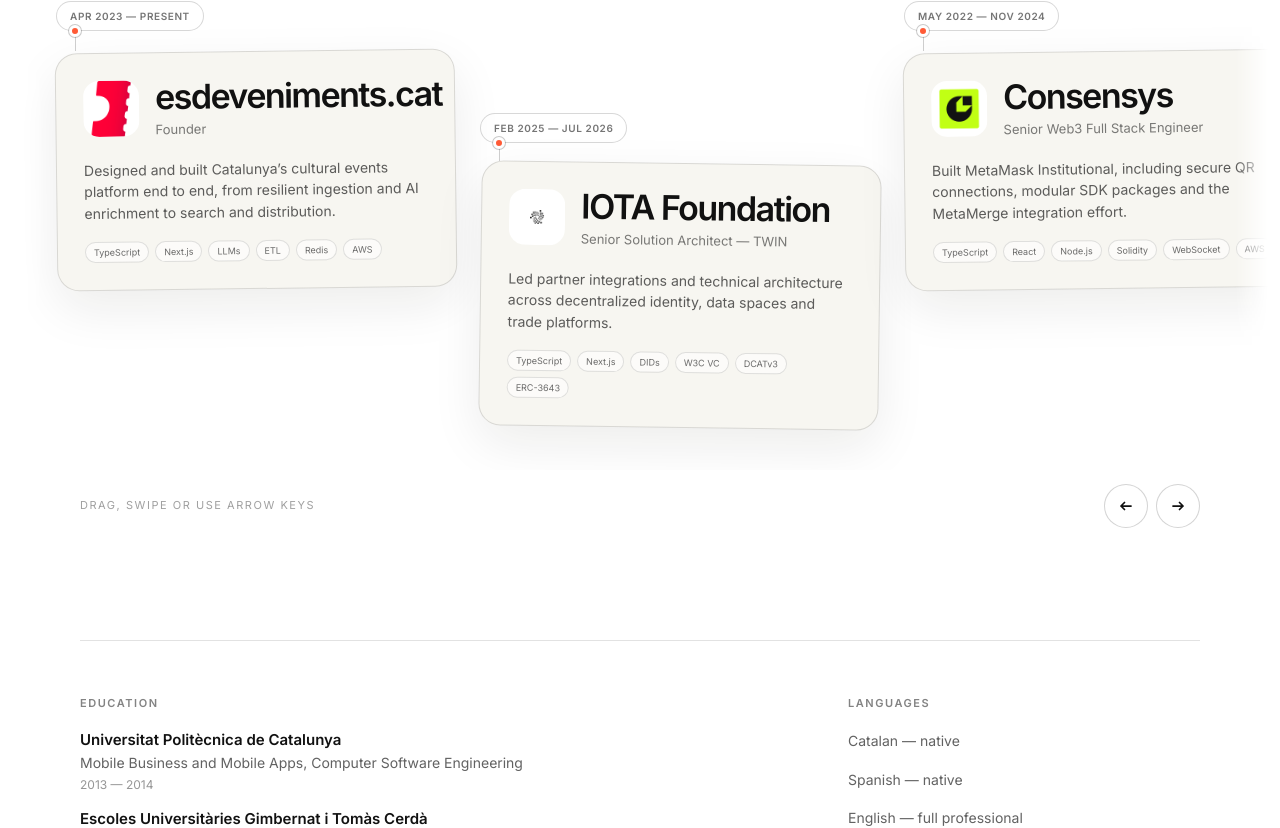
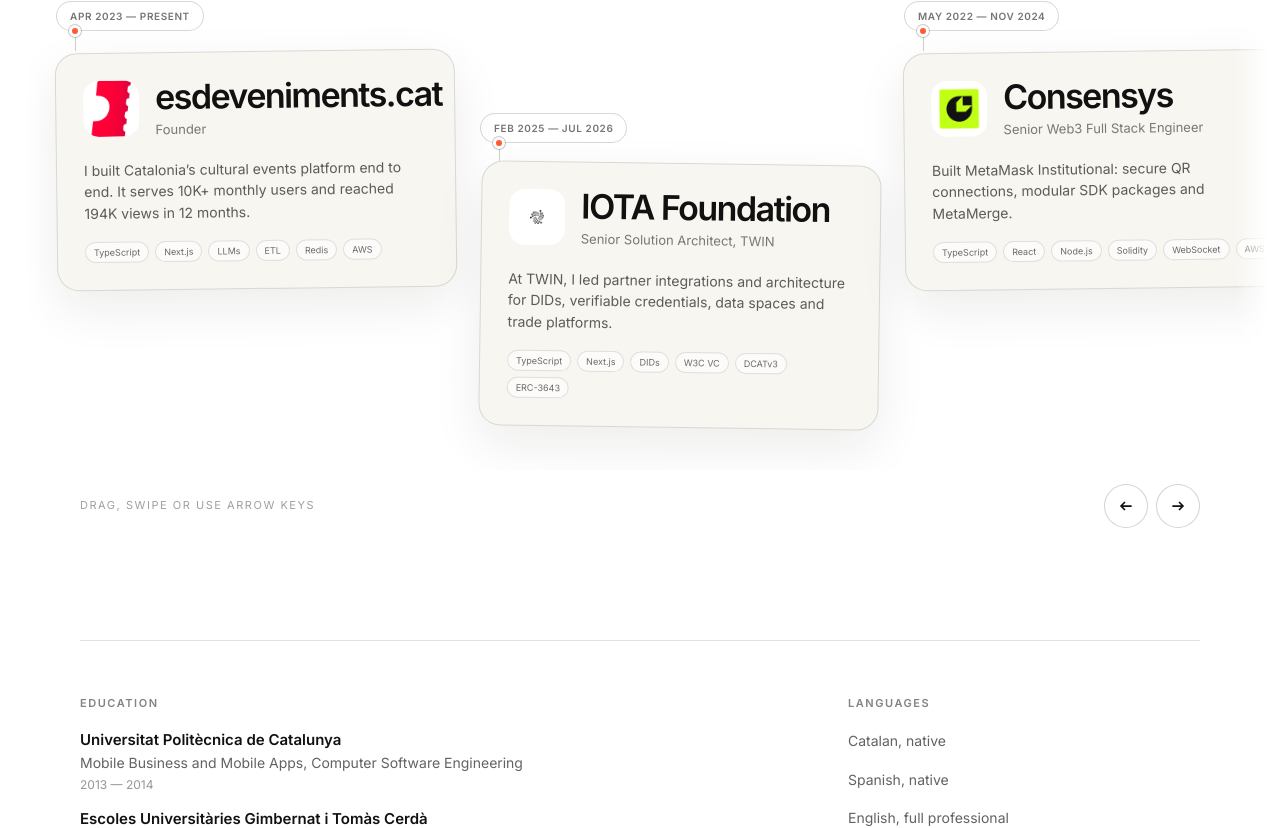
Before and after one commit to albertolive/albert-portfolio, a Next.js app: page /experience in a window 1280 px wide. Shown: the part 413-1241 px from the top of the page. Built offline with nearby package versions, Linux system fonts and the light colour scheme.

Commit message:
Rewrite site copy in my voice, fix translation calques

```diff
--- a/content/experience.ts
+++ b/content/experience.ts
@@ -16,7 +16,7 @@
     href: "https://esdeveniments.cat",
     span: "Apr 2023 — Present",
     role: "Founder",
-    summary: "Designed and built Catalunya’s cultural events platform end to end, from resilient ingestion and AI enrichment to search and distribution.",
+    summary: "I built Catalonia’s cultural events platform end to end. It serves 10K+ monthly users and reached 194K views in 12 months.",
     tags: ["TypeScript", "Next.js", "LLMs", "ETL", "Redis", "AWS"],
     logo: "/images/experience/esdeveniments.png",
   },
@@ -24,8 +24,8 @@
     name: "IOTA Foundation",
     href: "https://www.iota.org",
     span: "Feb 2025 — Jul 2026",
-    role: "Senior Solution Architect — TWIN",
-    summary: "Led partner integrations and technical architecture across decentralized identity, data spaces and trade platforms.",
+    role: "Senior Solution Architect, TWIN",
+    summary: "At TWIN, I led partner integrations and architecture for DIDs, verifiable credentials, data spaces and trade platforms.",
     tags: ["TypeScript", "Next.js", "DIDs", "W3C VC", "DCATv3", "ERC-3643"],
     logo: "/images/experience/iota.png",
   },
@@ -34,7 +34,7 @@
     href: "https://consensys.io",
     span: "May 2022 — Nov 2024",
     role: "Senior Web3 Full Stack Engineer",
-    summary: "Built MetaMask Institutional, including secure QR connections, modular SDK packages and the MetaMerge integration effort.",
+    summary: "Built MetaMask Institutional: secure QR connections, modular SDK packages and MetaMerge.",
     tags: ["TypeScript", "React", "Node.js", "Solidity", "WebSocket", "AWS"],
     logo: "/images/experience/consensys.png",
   },
@@ -43,7 +43,7 @@
     href: "https://www.letgo.com",
     span: "May 2017 — May 2022",
     role: "Engineering Manager",
-    summary: "Helped scale engineering and led the B2B professional car-dealer product across Turkey and the United States.",
+    summary: "Engineering grew from 1 to 250+ people while letgo became a unicorn and merged with OLX. I led its B2B car-dealer product in Turkey and the US.",
     tags: ["React", "Redux", "GraphQL", "Node.js", "AWS", "Leadership"],
     logo: "/images/experience/letgo.png",
   },
@@ -52,7 +52,7 @@
     href: "https://www.cornerjob.com",
     span: "Oct 2015 — May 2017",
     role: "Full-stack Developer",
-    summary: "Joined as the seventh employee and led HTML5 work on the enterprise recruitment app while contributing to its backend.",
+    summary: "I joined as the seventh employee, led HTML5 work on the enterprise recruitment app and contributed to its backend.",
     tags: ["React", "Node.js", "Redux", "Jest", "Elasticsearch", "AWS"],
     logo: "/images/experience/cornerjob.png",
   },
@@ -61,7 +61,7 @@
     href: "https://www.ideaknow.com",
     span: "Mar 2014 — Oct 2015",
     role: "Front-end HTML5 and Mobile Software Engineer",
-    summary: "Built Banc Sabadell’s mobile web application and integrated it into native iOS, Android and Windows Phone apps.",
+    summary: "For Banc Sabadell, I built the mobile web application and integrated it into its native apps.",
     tags: ["JavaScript", "HTML5", "CSS3", "Backbone.js", "Handlebars.js"],
     logo: "/images/experience/ideaknow.png",
   },
@@ -69,7 +69,7 @@
     name: "BCNscience",
     span: "Oct 2013 — Feb 2014",
     role: "Full-stack Developer",
-    summary: "Developed full-stack mobile applications and contributed to their interface and layout design.",
+    summary: "Developed full-stack mobile apps and worked on their interface design.",
     tags: ["Full stack", "Mobile", "UI design"],
     logo: "/images/experience/bcnscience.png",
   },
@@ -104,4 +104,4 @@
   },
 ];
 
-export const languages = ["Catalan — native", "Spanish — native", "English — full professional"];
+export const languages = ["Catalan, native", "Spanish, native", "English, full professional"];
--- a/content/site.ts
+++ b/content/site.ts
@@ -6,10 +6,10 @@
   shortTitle: "Senior AI Product Engineer",
   role: "Senior AI Product Engineer",
   status: "Open to work",
-  location: "Barcelona, Spain",
+  location: "Cardedeu (Barcelona), Catalonia",
   timezone: "Europe/Madrid",
   description:
-    "Portfolio of Albert Olivé Corbella — senior AI product engineer building AI-native products end to end. Founder @ esdeveniments.cat. Ex-MetaMask (Consensys), ex-IOTA Foundation, ex-letgo.",
+    "Portfolio of Albert Olivé Corbella, senior AI product engineer building AI-native products end to end. Founder @ esdeveniments.cat. Ex-MetaMask (Consensys), ex-IOTA Foundation, ex-letgo.",
   // L1 resolved (2026-09-11): public email from the CV.
   email: "albertolivecorbella@gmail.com",
   linkedin: "https://www.linkedin.com/in/albertolivecorbella/",
```
Also changed, not shown: content/about.ts (+10 -10 lines), content/projects.ts (+6 -6 lines).
